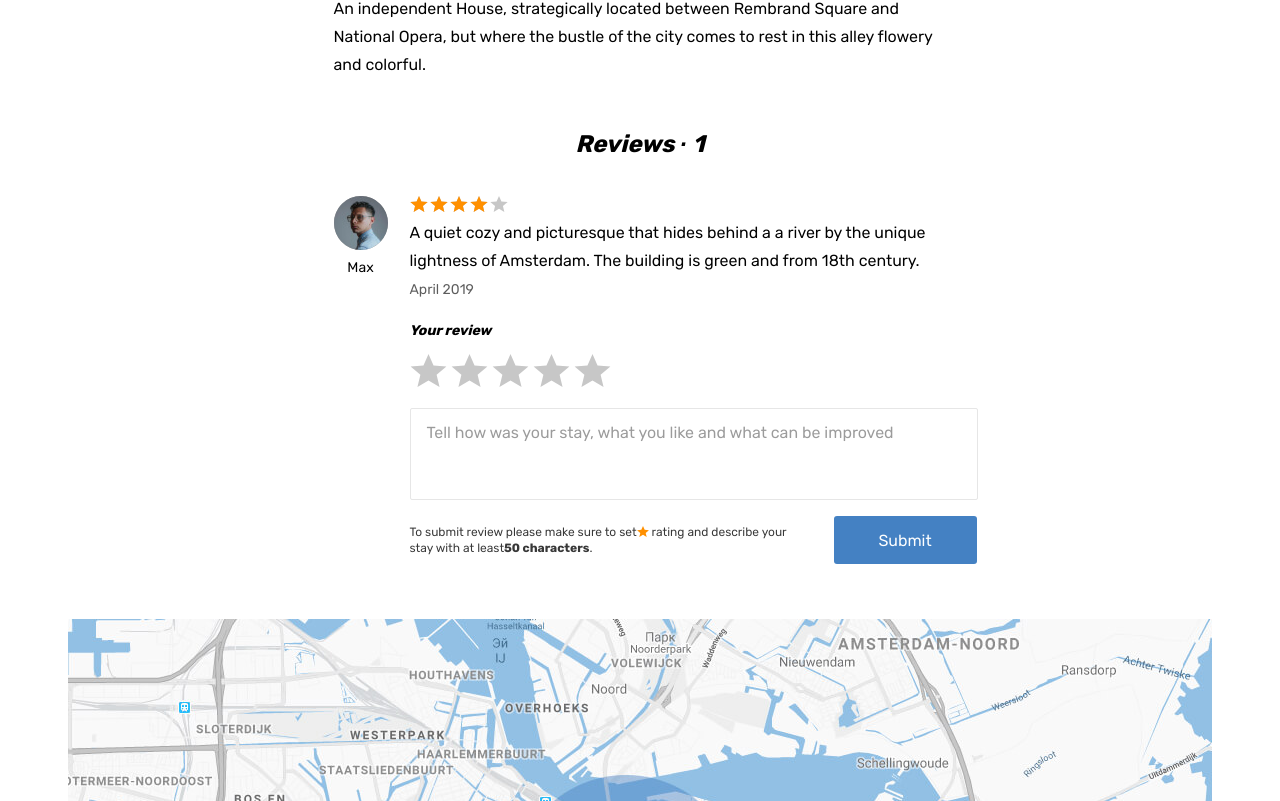
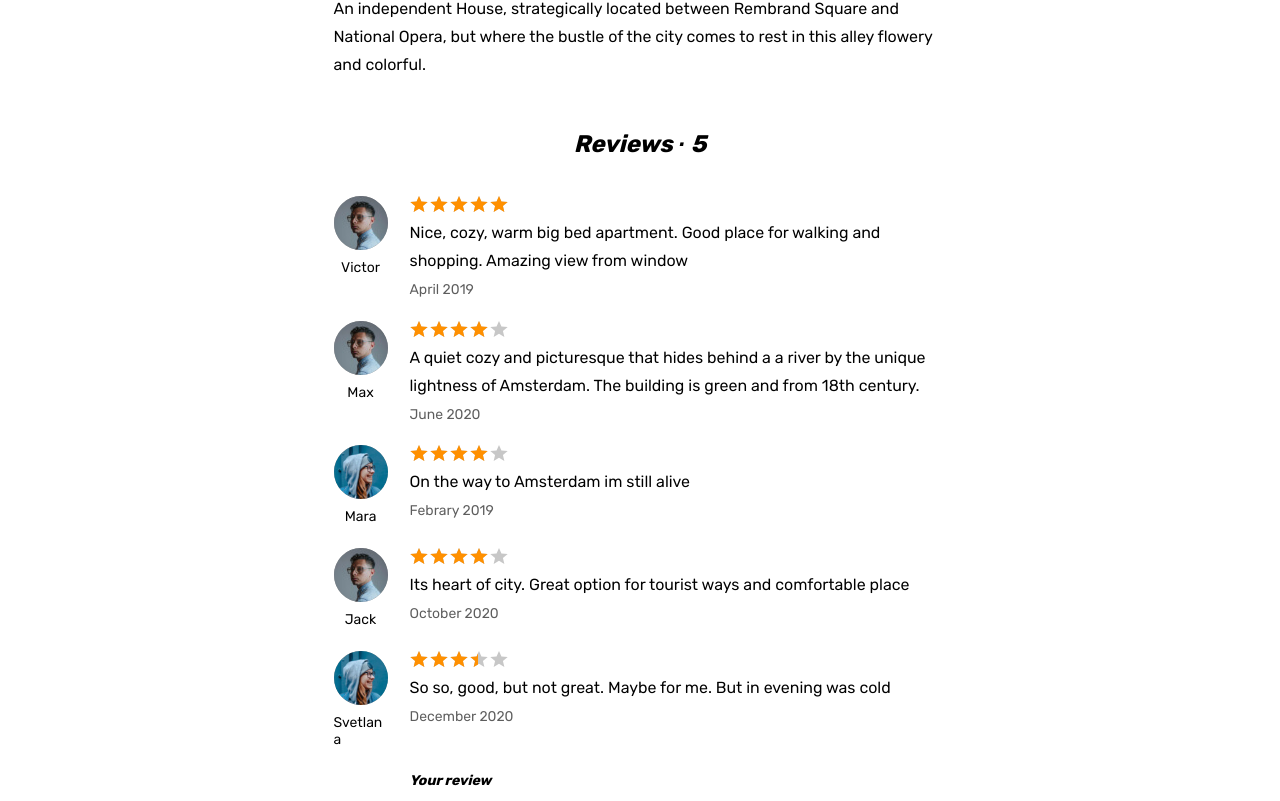
Before and after one commit to htmlacademy-react/449065-six-cities-10, a React (Create React App) app in the folder project/: page /offer/0 in a window 1280 px wide. Shown: the part 1339-2140 px from the top of the page. Built offline with nearby package versions, Linux system fonts and the light colour scheme.

Commit message:
добавление списка отзывов и карты

```diff
--- a/project/src/components/app/app.tsx
+++ b/project/src/components/app/app.tsx
@@ -8,13 +8,16 @@ import Hotel from '../../pages/hotel/hotel';
 import PrivateRoute from '../private-route/privateRoute';
 import { Offer } from '../../types/offer';
 import { City } from '../../types/city';
+import { ReviewType } from '../../types/reviewType';
 
 type AppProps = {
   offers: Offer[],
   city: City,
+  reviews: ReviewType[],
+  nearPlaces: Offer[],
 }
 
-function App({offers, city}: AppProps): JSX.Element {
+function App({offers, city, reviews, nearPlaces}: AppProps): JSX.Element {
   return (
     <BrowserRouter>
       <Routes>
@@ -38,7 +41,7 @@ function App({offers, city}: AppProps): JSX.Element {
         />
         <Route
           path={`${AppRoute.Room}/:id`}
-          element={<Hotel offers={offers} />}
+          element={<Hotel offers={offers} city={city} reviews={reviews} nearPlaces={nearPlaces} />}
         />
         <Route
           path={'*'}
--- a/project/src/components/map/map.tsx
+++ b/project/src/components/map/map.tsx
@@ -9,6 +9,8 @@ import useMap from '../../hooks/useMap';
 type MapProps = {
   offers: Offer[],
   city: City,
+  width: string,
+  height: string,
 };
 
 const icon = leaflet.icon({
@@ -24,7 +26,7 @@ const icon = leaflet.icon({
 //   iconAnchor: [20, 40]
 // });
 
-function Map({offers, city}: MapProps): JSX.Element {
+function Map({offers, city, width, height}: MapProps): JSX.Element {
   const mapRef = useRef(null);
   const map = useMap(mapRef, city);
 
@@ -44,9 +46,8 @@ function Map({offers, city}: MapProps): JSX.Element {
       });
     }
   }, [map, points]);
-
   return (
-    <div style={{width: '512px', height: '849px'}} ref={mapRef} id="map">
+    <div style={{width: `${width}`, height: `${height}`}} ref={mapRef} id="map">
     </div>
   );
 }
--- /dev/null
+++ b/project/src/components/review/review.tsx
@@ -0,0 +1,36 @@
+type ReviewProps = {
+  img: string,
+  name: string,
+  text: string,
+  date: string,
+  stars: string,
+}
+
+function Review({img, name, text, date, stars}: ReviewProps): JSX.Element {
+  return (
+    <li className="reviews__item">
+      <div className="reviews__user user">
+        <div className="reviews__avatar-wrapper user__avatar-wrapper">
+          <img className="reviews__avatar user__avatar" src={img} width="54" height="54" alt="Reviews avatar"/>
+        </div>
+        <span className="reviews__user-name">
+          {name}
+        </span>
+      </div>
+      <div className="reviews__info">
+        <div className="reviews__rating rating">
+          <div className="reviews__stars rating__stars">
+            <span style={{width: `${stars}`}}></span>
+            <span className="visually-hidden">Rating</span>
+          </div>
+        </div>
+        <p className="reviews__text">
+          {text}
+        </p>
+        <time className="reviews__time" dateTime="2019-04-24">{date}</time>
+      </div>
+    </li>
+  );
+}
+
+export default Review;
--- /dev/null
+++ b/project/src/components/reviewList/reviewList.tsx
@@ -0,0 +1,16 @@
+import { ReviewType } from '../../types/reviewType';
+import Review from '../review/review';
+
+type ReviewListProps = {
+  reviews: ReviewType[],
+}
+
+function ReviewList({reviews}: ReviewListProps): JSX.Element {
+  return (
+    <ul className="reviews__list">
+      {reviews.map((item) => <Review key={item.id} {...item} />)}
+    </ul>
+  );
+}
+
+export default ReviewList;
--- a/project/src/index.tsx
+++ b/project/src/index.tsx
@@ -3,6 +3,8 @@ import ReactDOM from 'react-dom/client';
 import App from './components/app/app';
 import offers from './mocks/offers';
 import city from './mocks/city';
+import reviews from './mocks/reviews';
+import nearPlaces from './mocks/nearPlaces';
 
 const root = ReactDOM.createRoot(
   document.getElementById('root') as HTMLElement,
@@ -10,6 +12,6 @@ const root = ReactDOM.createRoot(
 
 root.render(
   <React.StrictMode>
-    <App offers={offers} city={city} />
+    <App offers={offers} city={city} reviews={reviews} nearPlaces={nearPlaces} />
   </React.StrictMode>,
 );
--- /dev/null
+++ b/project/src/mocks/nearPlaces.ts
@@ -0,0 +1,43 @@
+const nearPlaces = [
+  {
+    id: 0,
+    img: 'img/apartment-03.jpg',
+    name: 'Nice, cozy, warm big bed apartment',
+    price: 180,
+    type: 'Apartment',
+    premium: true,
+    active: false,
+    stars: '100%',
+    isFavorite: true,
+    location: {latitude: 52.3909553943508, longitude: 4.85309666406198, zoom: 5},
+    city: 'Amsterdam',
+  },
+  {
+    id: 1,
+    img: 'img/apartment-01.jpg',
+    name: 'Beautiful &amp; luxurious apartment at great location',
+    price: 120,
+    type: 'Apartment',
+    premium: true,
+    active: false,
+    stars: '100%',
+    isFavorite: true,
+    location: {latitude: 52.369553943508, longitude: 4.85309666406198, zoom: 5},
+    city: 'Amsterdam',
+  },
+  {
+    id: 2,
+    img: 'img/room.jpg',
+    name: 'Wood and stone place',
+    price: 80,
+    type: 'Private room',
+    premium: false,
+    active: false,
+    stars: '80%',
+    isFavorite: false,
+    location: {latitude: 52.363553943508, longitude: 4.920309666406298, zoom: 5},
+    city: 'Amsterdam',
+  },
+];
+
+export default nearPlaces;
--- /dev/null
+++ b/project/src/mocks/reviews.ts
@@ -0,0 +1,44 @@
+const reviews = [
+  {
+    id: 0,
+    name: 'Victor',
+    img: 'img/avatar-max.jpg',
+    text: 'Nice, cozy, warm big bed apartment. Good place for walking and shopping. Amazing view from window',
+    date: 'April 2019',
+    stars: '100%',
+  },
+  {
+    id: 1,
+    name: 'Max',
+    img: 'img/avatar-max.jpg',
+    text: 'A quiet cozy and picturesque that hides behind a a river by the unique lightness of Amsterdam. The building is green and from 18th century.',
+    date: 'June 2020',
+    stars: '80%',
+  },
+  {
+    id: 2,
+    name: 'Mara',
+    img: 'img/avatar-angelina.jpg',
+    text: 'On the way to Amsterdam im still alive',
+    date: 'Febrary 2019',
+    stars: '80%',
+  },
+  {
+    id: 3,
+    name: 'Jack',
+    img: 'img/avatar-max.jpg',
+    text: 'Its heart of city. Great option for tourist ways and comfortable place',
+    date: 'October 2020',
+    stars: '80%',
+  },
+  {
+    id: 4,
+    name: 'Svetlana',
+    img: 'img/avatar-angelina.jpg',
+    text: 'So so, good, but not great. Maybe for me. But in evening was cold',
+    date: 'December 2020',
+    stars: '70%',
+  },
+];
+
+export default reviews;
--- a/project/src/pages/hotel/hotel.tsx
+++ b/project/src/pages/hotel/hotel.tsx
@@ -2,15 +2,24 @@ import { useParams } from 'react-router-dom';
 import FormComment from '../../components/formComment/formComment';
 import Header from '../../components/header/header';
 import PlaceList from '../../components/placeList/placeList';
+import ReviewList from '../../components/reviewList/reviewList';
+import Map from '../../components/map/map';
 import { Offer } from '../../types/offer';
+import { ReviewType } from '../../types/reviewType';
+import { City } from '../../types/city';
 
 type HotelProps = {
   offers: Offer[],
+  reviews: ReviewType[],
+  city: City,
+  nearPlaces: Offer[],
 }
 
-function Hotel({offers}: HotelProps): JSX.Element {
+function Hotel({offers, reviews, city, nearPlaces}: HotelProps): JSX.Element {
   const params = useParams();
   const {id} = params;
+  const width = '90%';
+  const height = '578px';
 
   const currentOffer = offers.find((item) => item.id === Number(id));
 
@@ -157,45 +166,17 @@ function Hotel({offers}: HotelProps): JSX.Element {
               </div>
               <section className="property__reviews reviews">
                 <h2 className="reviews__title">
-                  Reviews &middot; <span className="reviews__amount">1</span>
+                  Reviews &middot; <span className="reviews__amount">{reviews.length}</span>
                 </h2>
-                <ul className="reviews__list">
-                  <li className="reviews__item">
-                    <div className="reviews__user user">
-                      <div className="reviews__avatar-wrapper user__avatar-wrapper">
-                        <img
-                          className="reviews__avatar user__avatar"
-                          src="img/avatar-max.jpg"
-                          width="54"
-                          height="54"
-                          alt="Reviews avatar"
-                        />
-                      </div>
-                      <span className="reviews__user-name">Max</span>
-                    </div>
-                    <div className="reviews__info">
-                      <div className="reviews__rating rating">
-                        <div className="reviews__stars rating__stars">
-                          <span style={{ width: '80%' }}></span>
-                          <span className="visually-hidden">Rating</span>
-                        </div>
-                      </div>
-                      <p className="reviews__text">
-                        A quiet cozy and picturesque that hides behind a a river
-                        by the unique lightness of Amsterdam. The building is
-                        green and from 18th century.
-                      </p>
-                      <time className="reviews__time" dateTime="2019-04-24">
-                        April 2019
-                      </time>
-                    </div>
-                  </li>
-                </ul>
+                <ReviewList reviews={reviews} />
                 <FormComment/>
               </section>
             </div>
           </div>
-          <section className="property__map map"></section>
+          <section className="property__map map">
+            <Map offers={nearPlaces} city={city} width={width} height={height} />
+            {/*  */}
+          </section>
         </section>
         <div className="container">
           <section className="near-places places">
--- a/project/src/pages/main/main.tsx
+++ b/project/src/pages/main/main.tsx
@@ -11,6 +11,9 @@ type MainProps = {
 }
 
 function Main({offers, city}: MainProps): JSX.Element {
+  const width = '512px';
+  const height = '849px';
+
   return (
     <section>
       <div style={{display: 'none'}}>
@@ -100,7 +103,7 @@ function Main({offers, city}: MainProps): JSX.Element {
               </section>
               <div className="cities__right-section">
                 <section className="cities__map map">
-                  <Map offers={offers} city={city} />
+                  <Map offers={offers} city={city} width={width} height={height}/>
                 </section>
               </div>
             </div>
--- /dev/null
+++ b/project/src/types/reviewType.ts
@@ -0,0 +1,8 @@
+export interface ReviewType {
+  id: number,
+  img: string,
+  name: string,
+  text: string,
+  date: string,
+  stars: string,
+}
```
